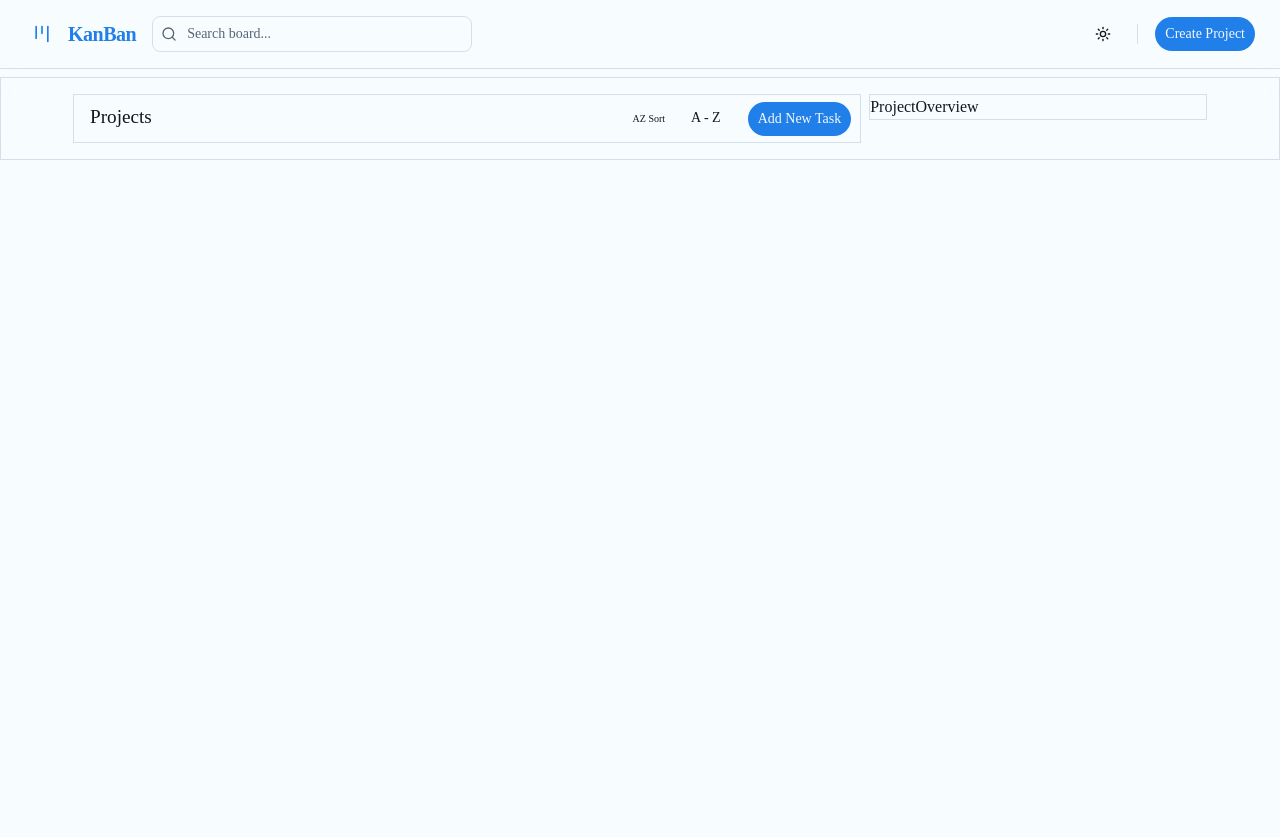
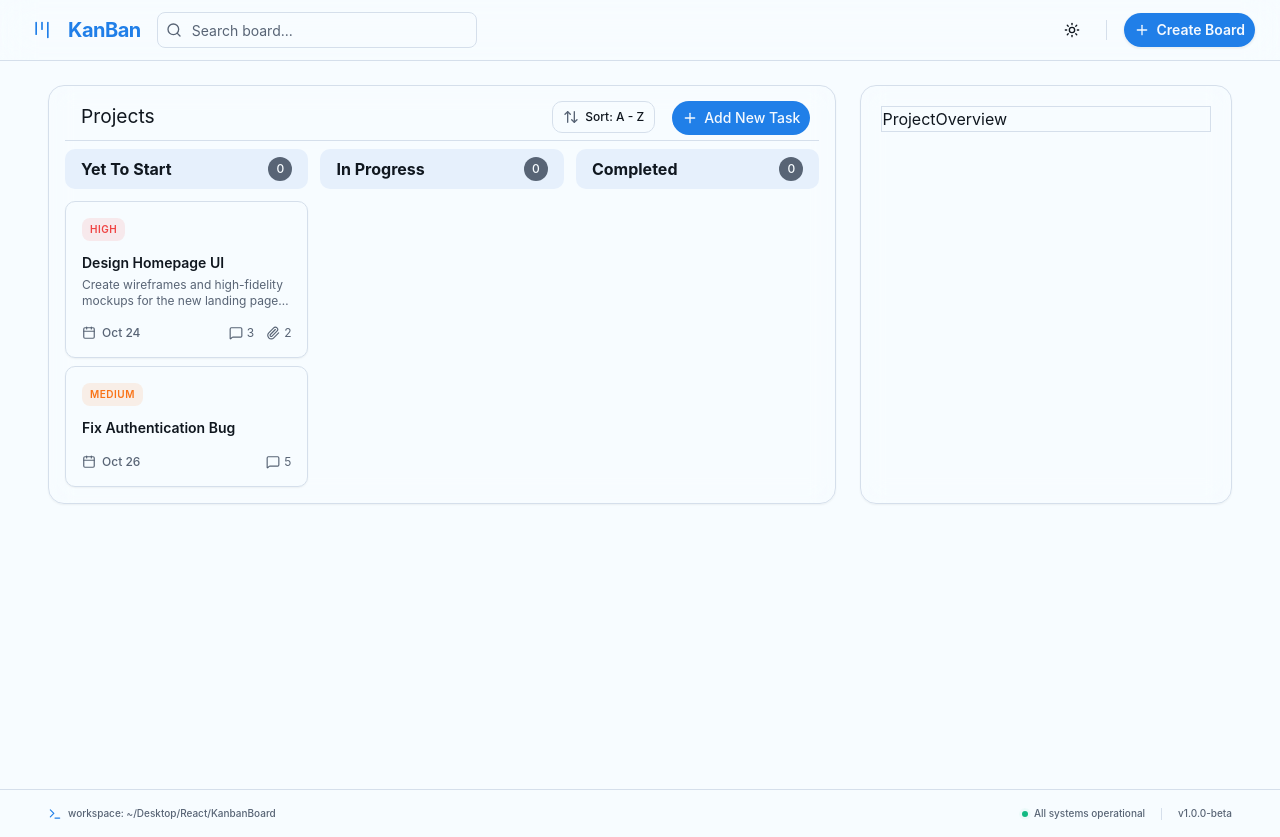
Before and after one commit to julianver200/KanbanBoard, a React (Vite) app: page / in a window 1280 px wide. Before the commit the page ends 800 px from the top, so only its background shows below. Built offline with nearby package versions, Linux system fonts and the light colour scheme.

Commit message:
Fix Layout for cards and Layouted the tasksCards

```diff
--- a/src/App.tsx
+++ b/src/App.tsx
@@ -1,13 +1,15 @@
 import Header from "./components/layout/Header"
 import Main from "./components/layout/Main"
+import Footer from "./components/layout/Footer"
 import { ThemeProvider } from "./theme/ThemeProvider"
 
 const App = () => {
   return (
     <ThemeProvider defaultTheme="system" storageKey="vite-ui-theme">
-      <div>
-        <Header/>
-        <Main/>
+      <div className="flex flex-col min-h-screen bg-background">
+        <Header />
+        <Main />
+        <Footer />
       </div>
     </ThemeProvider>
   )
--- a/src/components/drop-down/ProjectSortingButton.tsx
+++ b/src/components/drop-down/ProjectSortingButton.tsx
@@ -1,5 +1,6 @@
 import { useState } from "react";
 import { Button } from "../ui/button"
+import { ArrowUpDown } from "lucide-react"
 import {
   DropdownMenu,
   DropdownMenuContent,
@@ -8,35 +9,37 @@ import {
   DropdownMenuLabel,
   DropdownMenuTrigger,
 } from "../ui/dropdown-menu"
+
 const options = ["A - Z", "Z - A"];
 
 const ProjectSortingButton = () => {
   const [selectedOption, setSelectedOption] = useState("A - Z");
+
   return (
-    <div className="py-[0.3rem]">
+    <div className="flex items-center">
       <DropdownMenu>
-                <DropdownMenuTrigger asChild  className="border-none
-                focus:bg-transparent !bg-transparent">
-                    <Button variant="outline">{selectedOption}</Button>
+        <DropdownMenuTrigger asChild>
+          <Button variant="outline" size="sm" className="h-8 gap-1.5 border border-border bg-card/60 hover:bg-muted font-medium rounded-lg text-xs shadow-xs transition-all duration-150">
+            <ArrowUpDown className="h-3.5 w-3.5 text-muted-foreground" />
+            <span>Sort: {selectedOption}</span>
+          </Button>
         </DropdownMenuTrigger>
-                <DropdownMenuContent>
+        <DropdownMenuContent align="end" className="w-32 bg-popover/95 backdrop-blur-md">
           <DropdownMenuGroup>
-                    <DropdownMenuLabel>Sort</DropdownMenuLabel>
+            <DropdownMenuLabel>Sort Tasks</DropdownMenuLabel>
             {options.map((option, index) => (
               <DropdownMenuItem
                 key={index}
                 onClick={() => setSelectedOption(option)}
-                                className="hover:cursor-pointer "
+                className="hover:cursor-pointer text-xs focus:bg-accent focus:text-accent-foreground"
               >
                 {option}
               </DropdownMenuItem>
             ))}
           </DropdownMenuGroup>
-
         </DropdownMenuContent>
       </DropdownMenu>
     </div>
-
   )
 }
 
--- a/src/components/layout/Footer.tsx
+++ b/src/components/layout/Footer.tsx
@@ -0,0 +1,28 @@
+import { Terminal } from "lucide-react"
+
+const Footer = () => {
+  return (
+    <footer className="w-full border-t border-border/60 bg-muted/10 py-4 mt-auto">
+      <div className="mx-auto flex max-w-[1600px] flex-col sm:flex-row items-center justify-between gap-4 px-6 md:px-12 text-[10px] text-muted-foreground font-medium">
+        <div className="flex items-center gap-1.5 select-none">
+          <Terminal className="h-3.5 w-3.5 text-primary" />
+          <span>workspace: ~/Desktop/React/KanbanBoard</span>
+        </div>
+
+        <div className="flex items-center gap-4">
+          <div className="flex items-center gap-1.5 select-none">
+            <span className="relative flex h-1.5 w-1.5">
+              <span className="animate-ping absolute inline-flex h-full w-full rounded-full bg-emerald-400 opacity-75"></span>
+              <span className="relative inline-flex rounded-full h-1.5 w-1.5 bg-emerald-500"></span>
+            </span>
+            <span>All systems operational</span>
+          </div>
+          <div className="h-3 border-l border-border/50"></div>
+          <span>v1.0.0-beta</span>
+        </div>
+      </div>
+    </footer>
+  )
+}
+
+export default Footer
--- a/src/components/layout/Header.tsx
+++ b/src/components/layout/Header.tsx
@@ -3,13 +3,13 @@ import {
     InputGroupAddon,
     InputGroupInput,
 } from "../ui/input-group"
-import { Search, Kanban } from "lucide-react"
+import { Search, Kanban, Plus } from "lucide-react"
 import { ModeToggle } from "../../theme/mode-toggle"
 import { Button } from "../ui/button"
 
 const Header = () => {
     return (
-        <header className="sticky top-0 z-50 w-full border-b border-border bg-background/95 backdrop-blur-md py-4">
+        <header className="sticky top-0 z-50 w-full border-b border-border/80 bg-background/50 backdrop-blur-lg py-3">
             {/* Added w-full and mx-auto so the container stretches, allowing ml-auto to work */}
             <div className="flex w-full items-center px-6  gap-4">
 
@@ -36,11 +36,11 @@ const Header = () => {
                 {/* Right: Actions (Pushed to the corner by ml-auto) */}
                 <div className="ml-auto flex items-center gap-4">
                     <ModeToggle />
-                    {/* Changed to border-l so it's a single vertical line */}
-                    <div className="h-5 border-l border-border"></div>
+                    <div className="h-5 border-l border-border/60"></div>
                     <div>
-                        <Button className="rounded-full hover:text-secondary-foreground">
-                            Create Project
+                        <Button className="rounded-full gap-1.5 shadow-sm hover:shadow-md transition-all duration-200 font-semibold">
+                            <Plus className="h-4 w-4" />
+                            <span>Create Board</span>
                         </Button>
                     </div>
                 </div>
--- a/src/components/layout/Main.tsx
+++ b/src/components/layout/Main.tsx
@@ -3,14 +3,21 @@ import ProjectOverview from "../main-card/ProjectOverview"
 
 const Main = () => {
   return (
-    <main className="mt-2 w-full border border-border bg-background/95 backdrop-blur-md px-12 py-4">
-      <div className="flex flex-row w-full gap-2 px-6">
-        <div className="w-[70%]">
-          <Project/>
-        </div>
-        <div className="w-[30%]">
-          <ProjectOverview/>
-        </div>
+    <main className="relative min-h-[calc(100vh-4.5rem)] w-full overflow-hidden bg-background px-4 py-6 md:px-8 lg:px-12">
+      {/* Ambient background glows for visual richness */}
+      <div className="pointer-events-none absolute -left-40 -top-40 h-96 w-96 rounded-full bg-primary/8 blur-3xl dark:bg-primary/5" />
+      <div className="pointer-events-none absolute -right-40 -bottom-40 h-[28rem] w-[28rem] rounded-full bg-chart-2/8 blur-3xl dark:bg-chart-2/4" />
+
+      <div className="relative mx-auto flex max-w-[1600px] flex-col gap-6 lg:flex-row">
+        {/* Left Column: Kanban Board */}
+        <section className="w-full lg:w-[68%] rounded-2xl border border-border bg-card/50 backdrop-blur-md p-4 shadow-sm transition-all duration-300 hover:shadow-md dark:bg-card/20">
+          <Project />
+        </section>
+
+        {/* Right Column: Dashboard Panel */}
+        <section className="w-full lg:w-[32%] rounded-2xl border border-border bg-card/50 backdrop-blur-md p-5 shadow-sm transition-all duration-300 hover:shadow-md dark:bg-card/20">
+          <ProjectOverview />
+        </section>
       </div>
     </main>
   )
--- a/src/components/main-card/Project.tsx
+++ b/src/components/main-card/Project.tsx
@@ -1,9 +1,16 @@
 import ProjectHeader from "./ProjectHeader"
+import ProjectBoard from "./project-card/ProjectBoard"
+
 
 const Project = () => {
     return (
     <div>
-        <ProjectHeader/>
+        <div>
+            <ProjectHeader/>
+        </div>
+        <div>
+            <ProjectBoard/>
+        </div>
     </div>
     )
 }
--- a/src/components/main-card/ProjectHeader.tsx
+++ b/src/components/main-card/ProjectHeader.tsx
@@ -1,15 +1,17 @@
 import { Button } from "../ui/button"
-import ProjectSortingButton from "../drop-down/ProjectSortingButton"
+import ProjectSortingButton from "../drop-down/ProjectSortingButton";
+import {Plus } from "lucide-react";
+
 const ProjectHeader = () => {
   return (
-    <div>
-         <div className="flex flex-row w-full gap-2 px-2 border">
-            <div className="p-2"><h1 className="text-[1.2rem]">Projects</h1></div>
-            <div className="flex ml-auto gap-4">
-                <div className="py-4 text-[10px]">AZ Sort</div>
-                <ProjectSortingButton/>
-                <Button className="mt-1.5 mb-1 rounded-full">Add New Task</Button>
-            </div>
+    <div className="flex flex-row w-full mt-[-0.5rem] px-2 border-b ">
+        <div className="p-2"><h1 className="text-[1.2rem]">Projects</h1></div>
+        <div className="flex ml-auto gap-4">
+            <ProjectSortingButton/>
+            <Button className="mt-1.5 mb-1 rounded-full">
+              <Plus/>
+              Add New Task
+            </Button>
         </div>
     </div>
   )
--- /dev/null
+++ b/src/components/main-card/project-card/BoardCard.tsx
@@ -0,0 +1,25 @@
+
+
+export interface Board {
+  name: string,
+  createdAt: Date,
+  tasks: string[]
+};
+
+const BoardCard = ({ board }: { board: Board }) => {
+  const numberOfTasks = board.tasks.length;
+  return (
+    <div className='w-full h-full  py-2'>
+      <div className="flex justify-between py-2 px-4 rounded-lg w-full h-full bg-muted">
+        <span className="font-bold">
+          {board.name}
+        </span>
+        <span className="flex h-6 w-6 items-center justify-center rounded-full bg-muted-foreground text-xs text-background font-medium">
+          {numberOfTasks}
+        </span>
+      </div>
+    </div>
+  )
+}
+
+export default BoardCard
--- a/src/components/main-card/project-card/ProjectBoard.tsx
+++ b/src/components/main-card/project-card/ProjectBoard.tsx
@@ -1,9 +1,20 @@
-
+import BoardCard, { type Board } from "./BoardCard"
+import TaskCards from "./TaskCards"
 
 const ProjectBoard = () => {
+  const boards: Board[] = [
+    { name: "Yet To Start", createdAt: new Date(), tasks: [] },
+    { name: "In Progress", createdAt: new Date(), tasks: [] },
+    { name: "Completed", createdAt: new Date(), tasks: [] }
+  ]
   return (
-    <div>
-
+    <div className="grid grid-cols-1 md:grid-cols-3 items-start gap-x-3 gap-y-1 ">
+      {boards.map((board, index) => (
+        <BoardCard
+        key={index}
+        board={board} />
+      ))}
+      <TaskCards/>
     </div>
   )
 }
--- /dev/null
+++ b/src/components/main-card/project-card/TaskCards.tsx
@@ -0,0 +1,109 @@
+import { Calendar, MessageSquare, Paperclip, MoreHorizontal } from "lucide-react"
+
+// 1. Define the shape of our task data
+export interface Task {
+  id: string;
+  title: string;
+  description?: string;
+  priority: "Low" | "Medium" | "High";
+  comments: number;
+  attachments: number;
+  dueDate: string;
+}
+
+// 2. Create some dummy data to test the layout
+const mockTasks: Task[] = [
+  {
+    id: "TASK-1",
+    title: "Design Homepage UI",
+    description: "Create wireframes and high-fidelity mockups for the new landing page iteration.",
+    priority: "High",
+    comments: 3,
+    attachments: 2,
+    dueDate: "Oct 24"
+  },
+  {
+    id: "TASK-2",
+    title: "Fix Authentication Bug",
+    priority: "Medium",
+    comments: 5,
+    attachments: 0,
+    dueDate: "Oct 26"
+  }
+];
+
+const TaskCards = ({ tasks = mockTasks }: { tasks?: Task[] }) => {
+
+  // Helper function to color-code priorities
+  const getPriorityColor = (priority: string) => {
+    switch (priority) {
+      case "High":
+        // Added bg-red-500/10 (or bg-destructive/20) for the background!
+        return "bg-red-500/10 text-red-500 dark:bg-red-500/20";
+      case "Medium":
+        return "bg-orange-500/10 text-orange-500 dark:bg-orange-500/20";
+      case "Low":
+        return "bg-primary/10 text-primary";
+      default:
+        return "bg-muted text-muted-foreground";
+    }
+  };
+
+  return (
+    <div className="flex flex-col gap-2">
+      {tasks.map((task) => (
+        <div
+          key={task.id}
+          // Group allows us to show the '...' menu only when hovering over the card
+          className="group cursor-grab rounded-lg border border-border bg-card p-4 shadow-sm transition-all hover:border-primary/50 hover:shadow-md"
+        >
+          {/* Header: Priority Badge & Options Menu */}
+          <div className="mb-3 flex items-center justify-between">
+            <span className={`rounded-md px-2 py-1 text-[10px] font-semibold uppercase tracking-wider ${getPriorityColor(task.priority)}`}>
+              {task.priority}
+            </span>
+            <button className="text-muted-foreground hover:text-foreground opacity-0 transition-opacity group-hover:opacity-100">
+              <MoreHorizontal className="h-4 w-4" />
+            </button>
+          </div>
+
+          {/* Body: Title & Optional Description */}
+          <h4 className="mb-1 text-sm font-semibold text-foreground">
+            {task.title}
+          </h4>
+          {task.description && (
+            <p className="mb-4 text-xs text-muted-foreground line-clamp-2">
+              {task.description}
+            </p>
+          )}
+
+          {/* Footer: Due Date & Meta Counters */}
+          <div className="mt-4 flex items-center justify-between text-xs text-muted-foreground">
+            <div className="flex items-center gap-1.5 font-medium">
+              <Calendar className="h-3.5 w-3.5" />
+              <span>{task.dueDate}</span>
+            </div>
+
+            <div className="flex items-center gap-3">
+              {task.comments > 0 && (
+                <div className="flex items-center gap-1">
+                  <MessageSquare className="h-3.5 w-3.5" />
+                  <span>{task.comments}</span>
+                </div>
+              )}
+              {task.attachments > 0 && (
+                <div className="flex items-center gap-1">
+                  <Paperclip className="h-3.5 w-3.5" />
+                  <span>{task.attachments}</span>
+                </div>
+              )}
+            </div>
+          </div>
+
+        </div>
+      ))}
+    </div>
+  )
+}
+
+export default TaskCards
--- a/src/index.css
+++ b/src/index.css
@@ -6,7 +6,34 @@
 @tailwind utilities;
 
 * {
-    font-family: 'Times New Roman', Times, serif;
+    font-family: 'Inter Variable', -apple-system, BlinkMacSystemFont, "Segoe UI", Roboto, Helvetica, Arial, sans-serif;
+}
+
+/* Custom modern scrollbars */
+::-webkit-scrollbar {
+    width: 6px;
+    height: 6px;
+}
+
+::-webkit-scrollbar-track {
+    background: transparent;
+}
+
+::-webkit-scrollbar-thumb {
+    background: var(--border);
+    border-radius: 4px;
+    transition: background 0.2s ease;
+}
+
+::-webkit-scrollbar-thumb:hover {
+    background: var(--muted-foreground);
+}
+
+.bg-glass {
+    background-color: color-mix(in oklch, var(--background) 70%, transparent);
+    backdrop-filter: blur(12px);
+    -webkit-backdrop-filter: blur(12px);
+    border: 1px solid var(--border);
 }
 
 @layer base {
```
Lines whose indentation alone changed are shown as unchanged.
